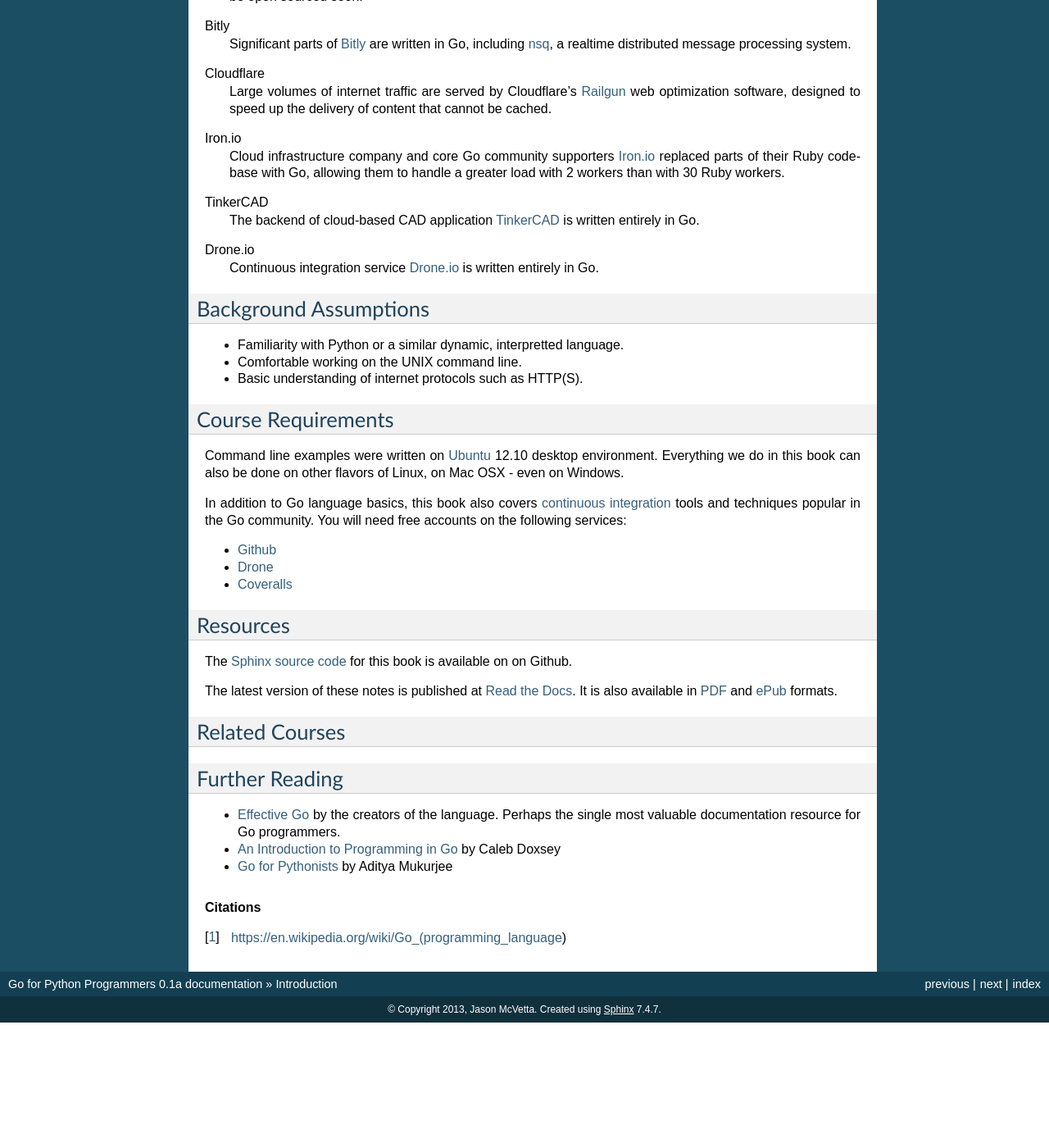
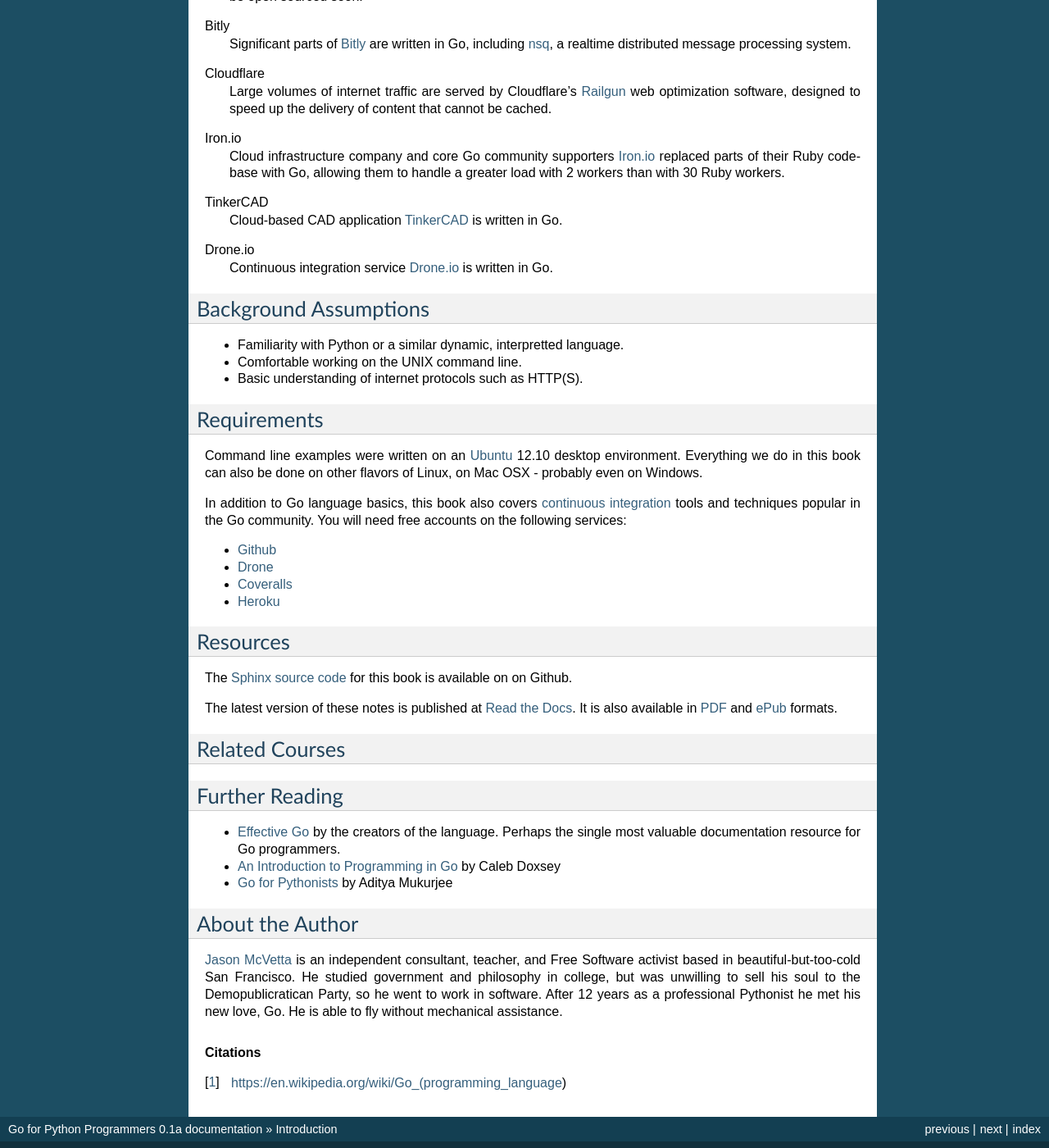
Before and after one commit to jmcvetta/golang-for-python-programmers, a Sphinx documentation site: the page built from source/intro.rst, in a window 1280 px wide and 1400 px high, scrolled down 831 px. Shown: the whole window at 82% size. Built offline with Sphinx 7.4.7, drawn with Linux system fonts in a browser that asks for light colours; before the commit the page ends 2078 px from its top, so only the background shows below that; some of the changed text lies outside the part shown.

Commit message:
about the author

```diff
--- a/source/intro.rst
+++ b/source/intro.rst
@@ -64,11 +64,10 @@
    greater load with 2 workers than with 30 Ruby workers.
 
 TinkerCAD
-   The backend of cloud-based CAD application TinkerCAD_ is written entirely in
-   Go.
+   Cloud-based CAD application TinkerCAD_ is written in Go.
 
 Drone.io
-   Continuous integration service Drone.io_ is written entirely in Go.
+   Continuous integration service Drone.io_ is written in Go.
 
 
 Background Assumptions
@@ -79,12 +78,12 @@
 * Basic understanding of internet protocols such as HTTP(S).
 
 
-Course Requirements
-===================
+Requirements
+============
 
-Command line examples were written on `Ubuntu`_ 12.10 desktop environment.
-Everything we do in this book can also be done on other flavors of Linux,
-on Mac OSX - even on Windows.
+Command line examples were written on an `Ubuntu`_ 12.10 desktop environment.
+Everything we do in this book can also be done on other flavors of Linux, on Mac
+OSX - probably even on Windows.
 
 In addition to Go language basics, this book also covers `continuous
 integration`_ tools and techniques popular in the Go community.  You will need
@@ -93,6 +92,7 @@
 * Github_
 * Drone_
 * Coveralls_
+* Heroku_
 
 
 Resources
@@ -109,7 +109,7 @@
 
 .. todo::
 
-   Add related courses
+   Add related courses.
 
 
 Further Reading
@@ -119,6 +119,18 @@
   valuable documentation resource for Go programmers.
 * `An Introduction to Programming in Go`_ by Caleb Doxsey
 * `Go for Pythonists`_ by Aditya Mukurjee
+
+
+About the Author
+================
+
+`Jason McVetta`_ is an independent consultant, teacher, and Free Software
+activist based in beautiful-but-too-cold San Francisco.  He studied government
+and philosophy in college, but was unwilling to sell his soul to the
+Demopublicratican Party, so he went to work in software. After 12 years as a
+professional Pythonist he met his new love, Go.   He is able to fly without
+mechanical assistance.
+
 
 
 .. _Vitess: https://code.google.com/p/vitess/
@@ -148,6 +160,8 @@
 .. _Github:  http://github.com
 .. _Drone: http://drone.io
 .. _Coveralls: http://coveralls.io
+.. _Heroku:  http://heroku.com
+.. _`Jason McVetta`: mailto:jason.mcvetta@gmail.com
 
 
 .. rubric:: Citations
```
